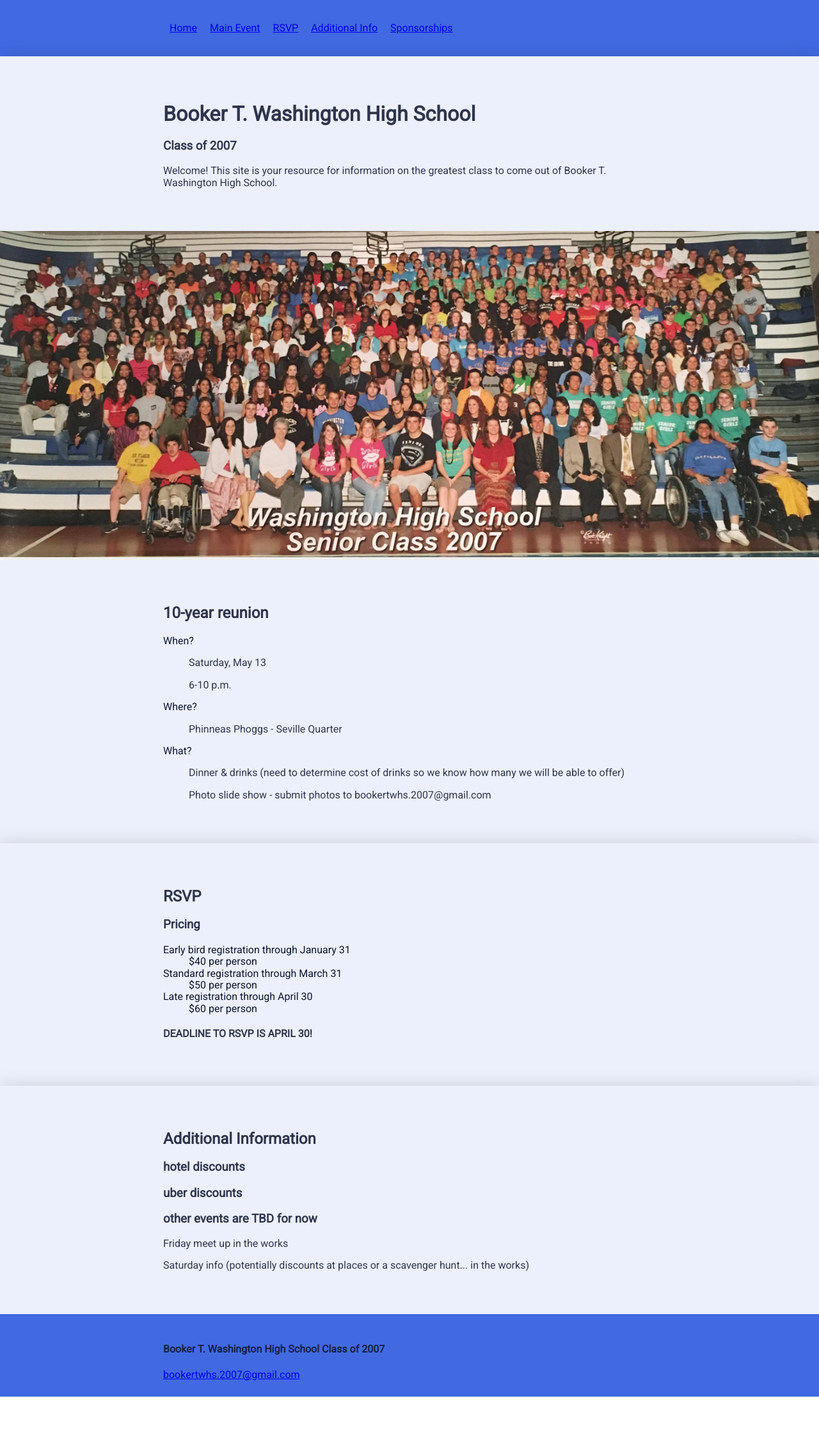
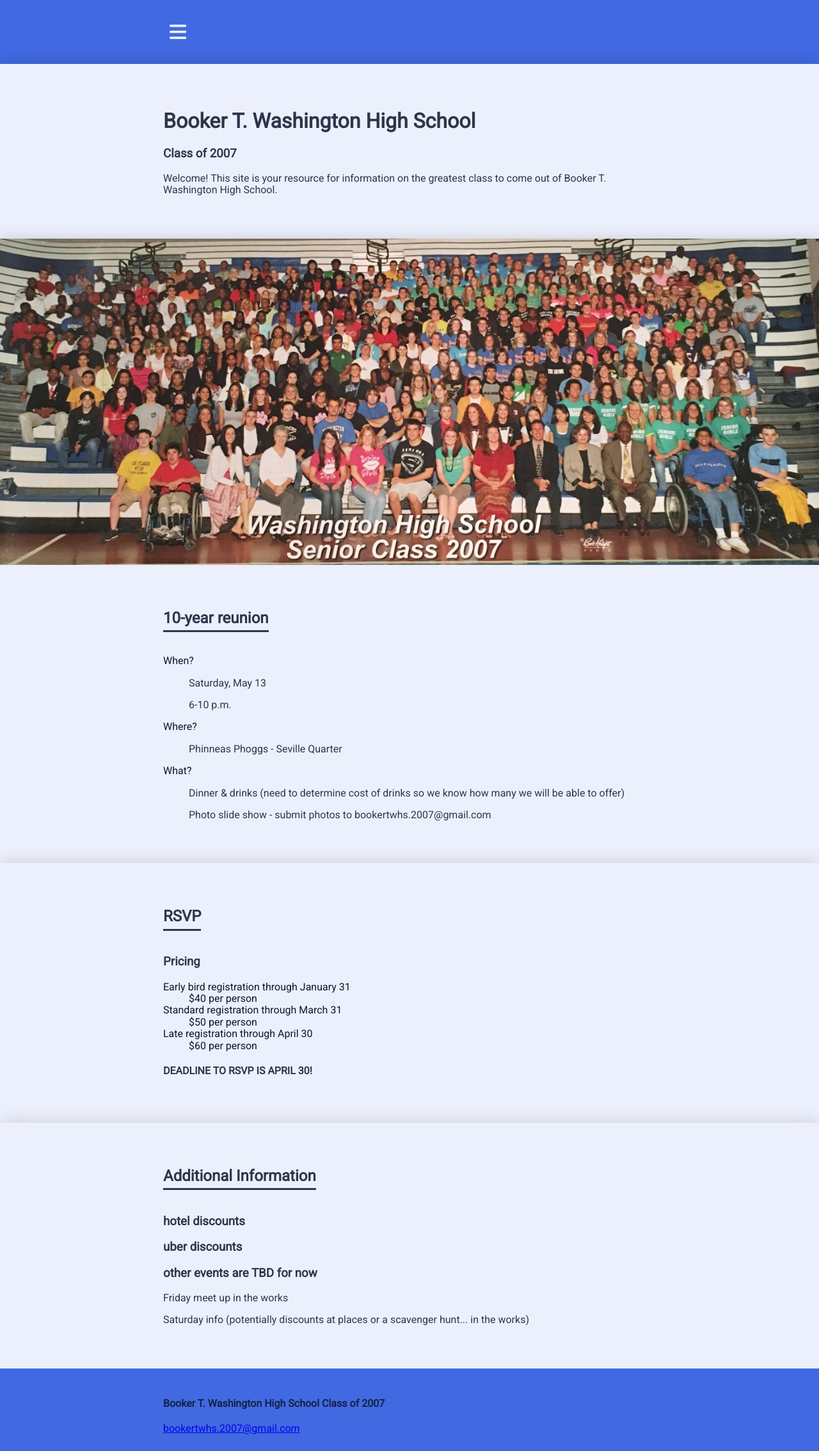
Before and after one commit to bookertwhs2007/bookertwhs, a Jekyll site: the page built from index.html, in a window 1280 px wide. Shown: the whole page at 64% size. Built offline with Jekyll 4.4.1, drawn with Linux system fonts in a browser that asks for light colours; nearby versions of some CDN libraries; before the commit the page ends 2183 px from its top, so only the background shows below that.

Commit message:
set up js file

```diff
--- a/_includes/footer.html
+++ b/_includes/footer.html
@@ -6,3 +6,5 @@
     <a href="mailto:{{site.email}}">{{site.email}}</a>
   </div>
 </footer>
+
+<script src="javascripts/main.js"></script>
--- a/_includes/head.html
+++ b/_includes/head.html
@@ -6,6 +6,7 @@
   <title>{{site.title}}</title>
   <meta name="description" content="{% if page.excerpt %}{{ page.excerpt | strip_html | strip_newlines | truncate: 160 }}{% else %}{{ site.description }}{% endif %}">
 
+  <script src="https://use.fontawesome.com/1d6ee71905.js"></script>
   <link rel="stylesheet" href="https://cdnjs.cloudflare.com/ajax/libs/normalize/5.0.0/normalize.min.css">
   <link href="https://fonts.googleapis.com/css?family=Roboto" rel="stylesheet">
   <link rel="stylesheet" href="{{ "/css/main.css" | prepend: site.baseurl }}">
--- a/_includes/header.html
+++ b/_includes/header.html
@@ -1,5 +1,6 @@
 <header class="header">
   <nav class="nav container">
+    <button class="nav__btn fa fa-bars" id="navBtn">Toggle Menu</button>
     <ul class="nav__list">
       <li class="nav__item">
         <a class="nav__link" href="#">Home</a>
--- a/_scss/components/_header.scss
+++ b/_scss/components/_header.scss
@@ -9,10 +9,38 @@
   margin: 0;
   padding: 0;
   list-style: none;
-  display: flex;
+
+  @media (min-width: 600px) {
+    display: fixed;
+  }
 }
 
 .nav__link {
   display: block;
   padding: 10px;
+  color: $white;
+  opacity: 0.9;
+  text-decoration: none;
+  position: fixed;
+  top: 0;
+  bottom: 0;
+  left: 100%;
+  transform: translateX(0);
 }
+
+.nav__btn {
+  font-size: 0;
+  padding: 10px;
+  background-color: transparent;
+  border: none;
+  cursor: pointer;
+
+  &:before {
+    font-size: 30px;
+    color: $white;
+  }
+
+  @media (min-width: 600px) {
+    // display: fixed;
+  }
+}
--- a/_scss/components/_section.scss
+++ b/_scss/components/_section.scss
@@ -4,8 +4,15 @@
   background-color: $white;
 }
 
+.section__title {
+  display: inline-block;
+  border-bottom: 3px solid;
+  padding: 0 0 5px 0;
+}
+
 .section--image {
   padding: 0;
+  font-size: 0;
 }
 
 .section__image {
--- a/index.html
+++ b/index.html
@@ -16,13 +16,13 @@
   </div>
 </section>
 
-<section class="section--image">
+<section class="section section--image">
   <img class="section__image" src="images/btwhs_class_photo.jpg" alt="Booker T. Washington Class of 2007">
 </section>
 
 <section class="main-event section">
   <div class="container">
-    <h2>
+    <h2 class="section__title">
       10-year reunion
     </h2>
     <dl>
@@ -48,7 +48,7 @@
 
 <section class="rsvp section">
   <div class="container">
-    <h2>
+    <h2 class="section__title">
       RSVP
     </h2>
     <h3>Pricing</h3>
@@ -68,7 +68,7 @@
 
 <section class="additional section">
   <div class="container">
-    <h2>
+    <h2 class="section__title">
       Additional Information
     </h2>
     <h3>
--- /dev/null
+++ b/javascripts/main.js
@@ -0,0 +1,31 @@
+window.onload = function() {
+  var app = new App();
+  app.initialize();
+};
+
+function App() {
+  return {
+    /**
+     * Initialize the application
+     */
+    initialize: function() {
+      this.cacheUI();
+      this.addEventListeners();
+    },
+
+    /**
+     * Cache UI elements
+     */
+    cacheUI: function() {
+      this.navBtn = document.getElementById('navBtn');
+    },
+
+    addEventListeners: function() {
+      this.navBtn.addEventListener('click', this.onNavBtnClick);
+    },
+
+    onNavBtnClick: function(evt) {
+      console.log('click');
+    }
+  };
+}
```
